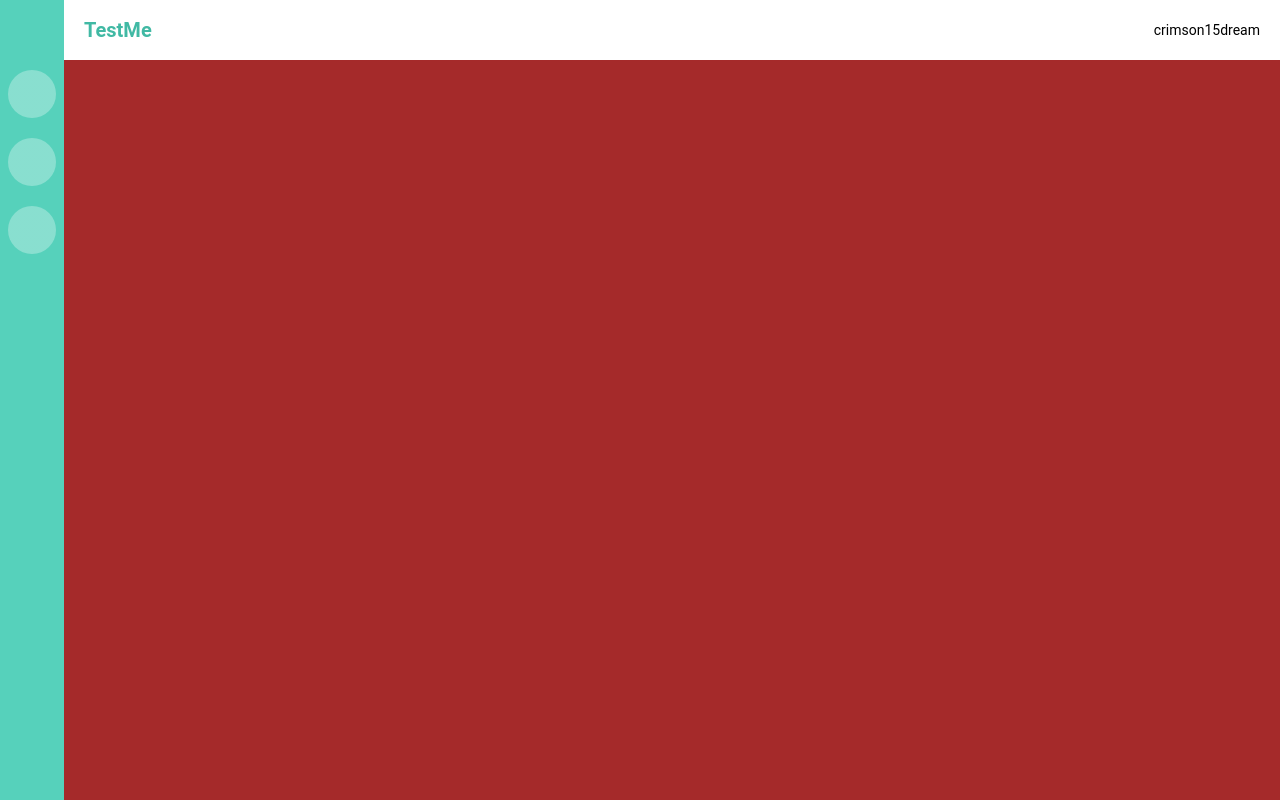
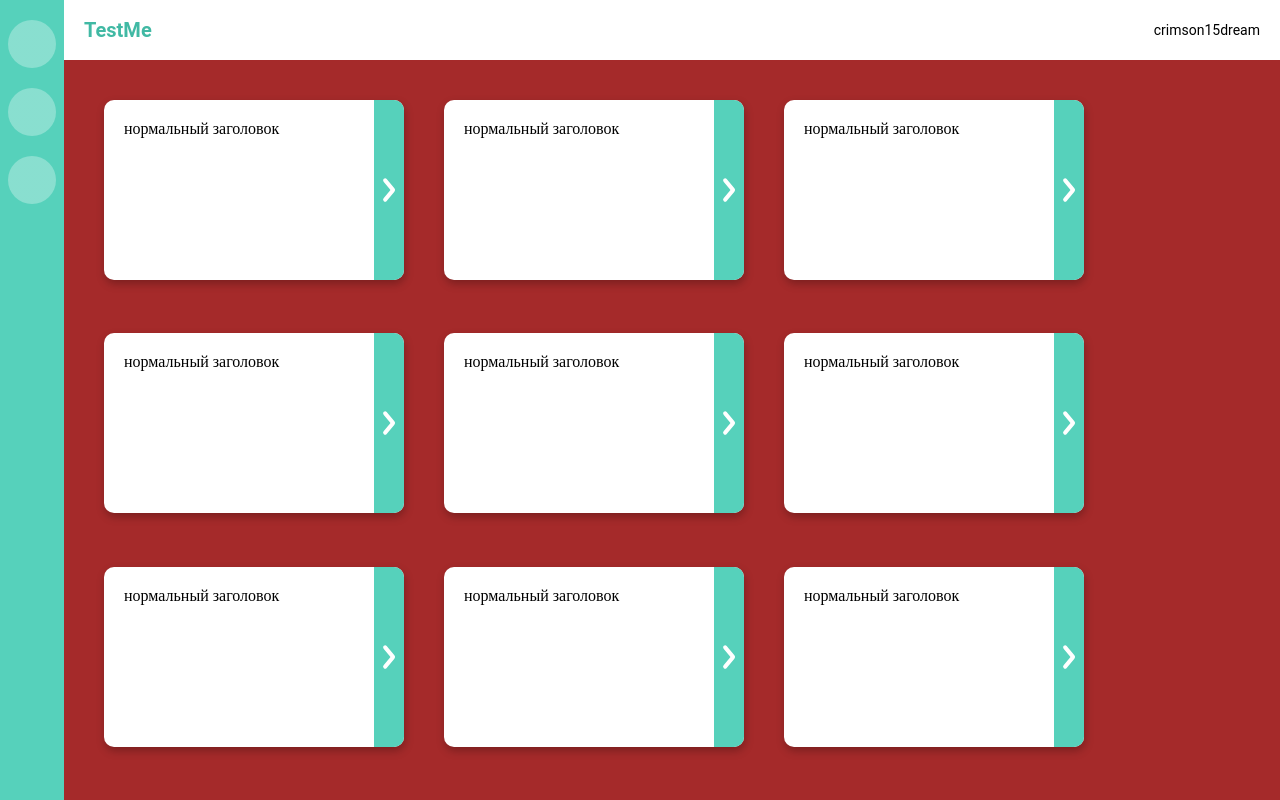
Before and after one commit to DoshSempai/study-platform, a React app: page / in a window 1280 px wide. Built offline with nearby package versions, Linux system fonts and the light colour scheme.

Commit message:
карты

```diff
--- a/src/view/App.css
+++ b/src/view/App.css
@@ -5,5 +5,8 @@
 }
 
 .app_right {
-    width: 100%;
+    display: flex;
+    flex-direction: column;
+    flex-grow: 1;
+    background-color: blueviolet;
 }
--- /dev/null
+++ b/src/view/card/Card.css
@@ -0,0 +1,54 @@
+.card {
+    width: 300px;
+    height: 180px;
+    display: flex;
+    justify-content: center;
+    align-items: center;
+    background: #ffffff;
+    box-shadow: 1px 4px 9px rgba(0, 0, 0, 0.25);
+    border-radius: 10px;
+    margin: 20px;
+}
+
+.card__content {
+    width: 100%;
+    height: 100%;
+    padding: 20px;
+}
+
+.card__title {
+
+}
+
+.card__navigation {
+    position: relative;
+    width: 34px;
+    height: 100%;
+    background: #56D1BB;
+    border-bottom-right-radius: 10px;
+    border-top-right-radius: 10px;
+}
+
+.card__navigation::before {
+    content: '';
+    position: absolute;
+    top: calc(50% + 5px);
+    left: 50%;
+    transform: translate(-50%, -50%) rotate(40deg);
+    background: white;
+    width: 4px;
+    height: 16px;
+    border-radius: 2px;
+}
+
+.card__navigation::after {
+    content: '';
+    position: absolute;
+    top: calc(50% - 5px);
+    left: 50%;
+    transform: translate(-50%, -50%) rotate(-40deg);
+    background: white;
+    width: 4px;
+    height: 16px;
+    border-radius: 2px;
+}
--- /dev/null
+++ b/src/view/card/Сard.tsx
@@ -0,0 +1,11 @@
+import React from 'react';
+import './Card.css';
+
+export const Card = (): JSX.Element => (
+	<div className="card">
+		<div className="card__content">
+			<div className="card__title">нормальный заголовок</div>
+		</div>
+		<div className="card__navigation"></div>
+	</div>
+);
--- a/src/view/content/Content.css
+++ b/src/view/content/Content.css
@@ -1,8 +1,10 @@
 .content {
-    width: 100%;
-    height: calc(100vh - 60px);
+    flex-grow: 1;
+    /* height: calc(100vh - 60px); */
     overflow-x: hidden;
     overflow-y: auto;
-    padding: 10px;
+    padding: 20px;
     background-color: brown;
-}
+    display: flex;
+    flex-wrap: wrap;
+};
--- a/src/view/content/Content.tsx
+++ b/src/view/content/Content.tsx
@@ -1,4 +1,13 @@
 import React from 'react';
+import { Card } from '../card/Сard';
 import './Content.css';
 
-export const Content = (): JSX.Element => <div className="content"></div>;
+const cardCount = [1, 1, 1, 1, 1, 1, 1, 1, 1];
+
+export const Content = (): JSX.Element => (
+	<div className="content">
+		{cardCount.map((item) => (
+			<Card />
+		))}
+	</div>
+);
--- a/src/view/header/Header.css
+++ b/src/view/header/Header.css
@@ -1,6 +1,7 @@
 .header {
-    width: 100%;
+    /* width: 100%; */
     height: 60px;
+    box-sizing: border-box;
     padding: 20px;
     display: flex;
     align-items: center;
--- a/src/view/navigation/Navigation.css
+++ b/src/view/navigation/Navigation.css
@@ -1,7 +1,7 @@
 .navigation {
     height: 100vh;
     width: 64px;
-    padding-top: 50px;
+    /* padding-top: 50px; */
     background:#56D1BB;
 }
 
```
Also changed, not shown: src/index.tsx (+17 -0 lines), 1 other file (tests, documents, lock files or other folders).
